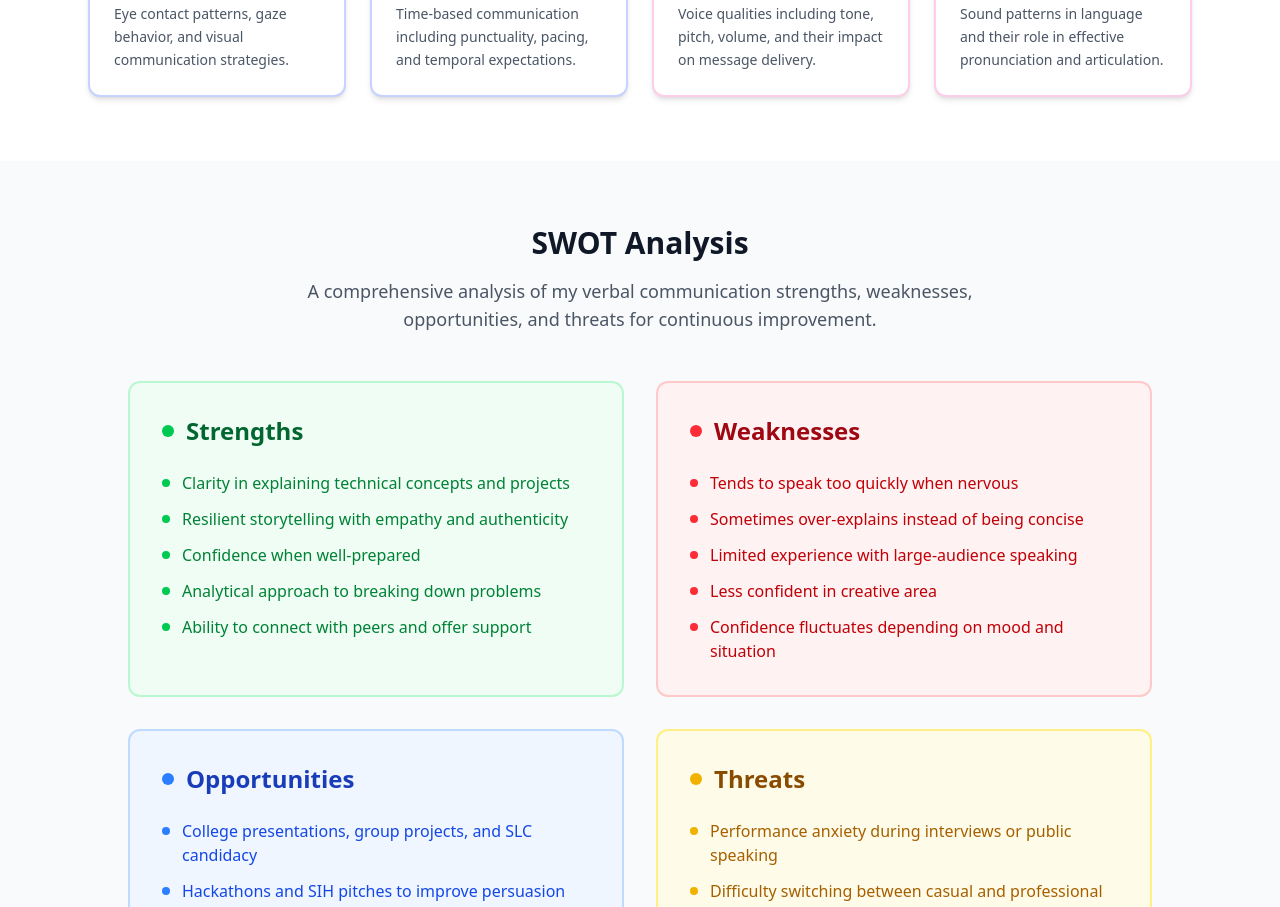
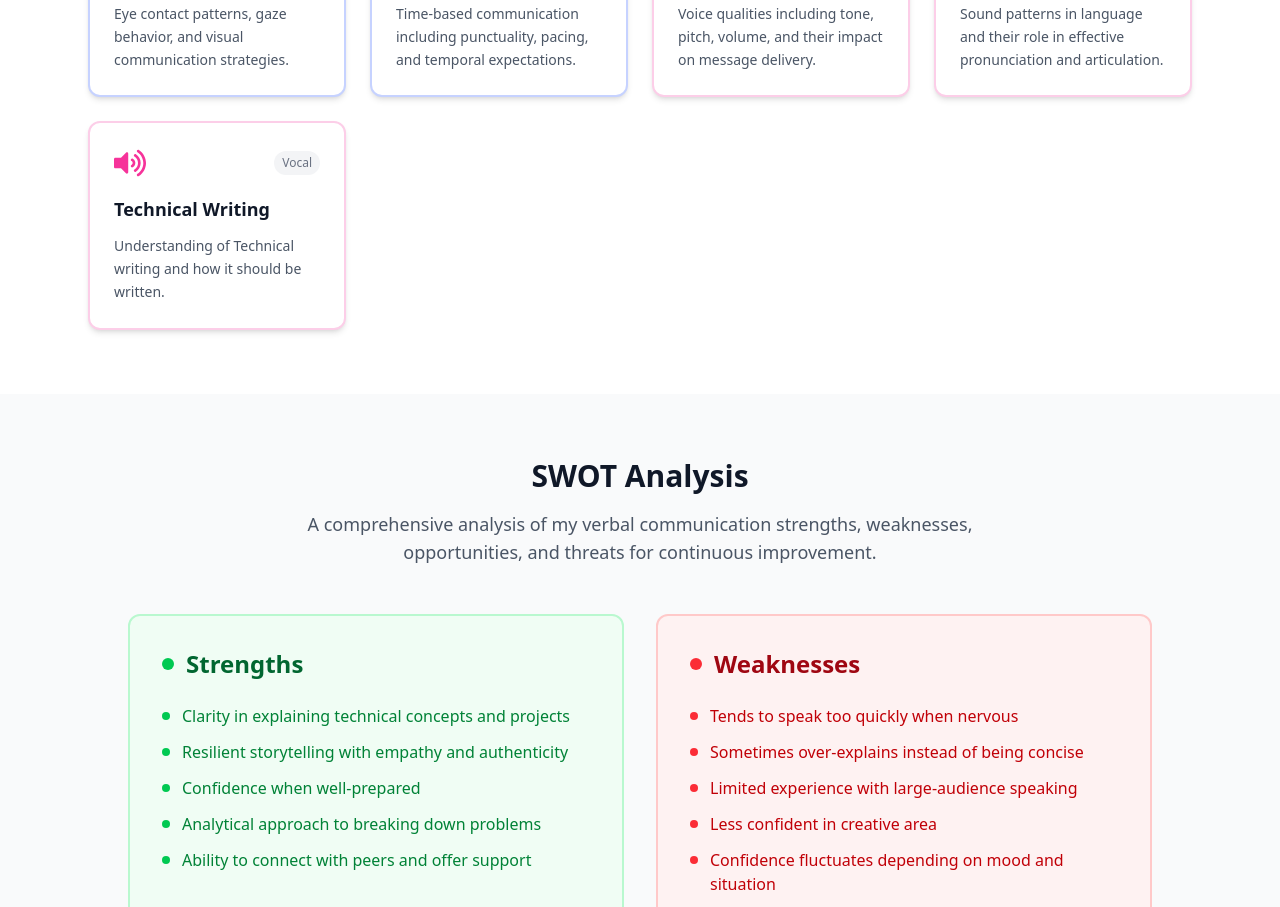
Before and after one commit to ReAim85/Verbal-Communication-portfolio-, a React (Vite) app: page / in a window 1280 px wide. Shown: the part 1900-2807 px from the top of the page. Built offline with nearby package versions, Linux system fonts and the light colour scheme.

Commit message:
added new seciton to topics

```diff
--- a/src/components/topic.tsx
+++ b/src/components/topic.tsx
@@ -11,6 +11,7 @@ import {
   FaHeadphones,
 } from "react-icons/fa";
 import CommsProcess from "../assets/The-Communication-Process-min.png"
+import leaveMail from "../assets/leave-mail.png"
 
 interface Topic {
   title: string;
@@ -147,6 +148,18 @@ const TopicsSection = () => {
       extra:
         "Phonemics studies sound patterns in language. Clear pronunciation and articulation improve understanding in spoken communication.",
     },
+    {
+      title: "Technical Writing",
+      description:
+        "Understanding of Technical writing and how it should be written.",
+      icon: FaVolumeUp,
+      category: "Vocal",
+      color: "pink",
+      extra:
+        "Technical writing is a concise and precise form of communication that focuses on clarity and accuracy, ensuring complex information is easy to understand. It aims to be on point, delivering essential details without unnecessary content. Technical writing emphasizes proper formatting, justification, and uniformity to maintain professional standards. It avoids clichés and focuses on factual writ that respects chronomics, ensuring timely and context-appropriate communication. In summary, it delivers clear, structured, and effective information.",
+	image: `${leaveMail}`
+    },
+
   ];
 
   const getColorClasses = (color: string) => {
```
Also changed, not shown: src/assets/leave-mail.png (added).
